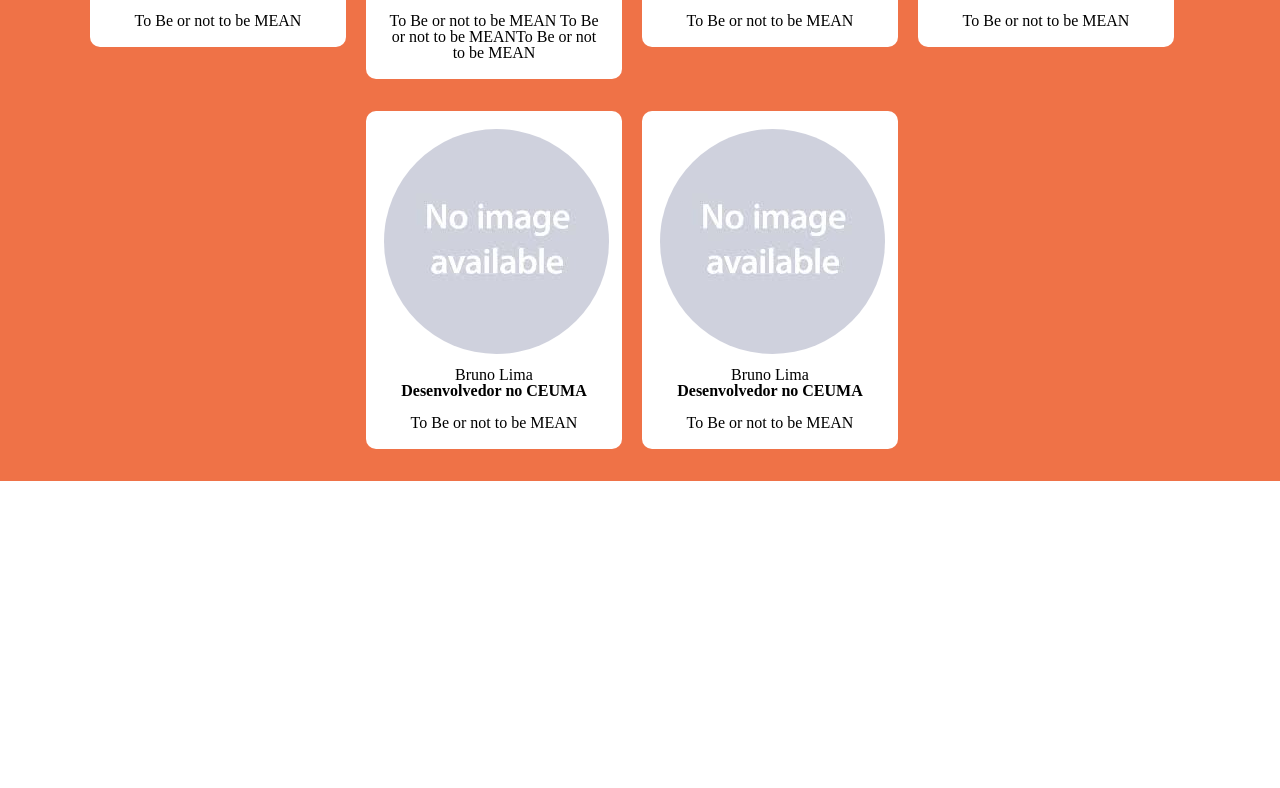
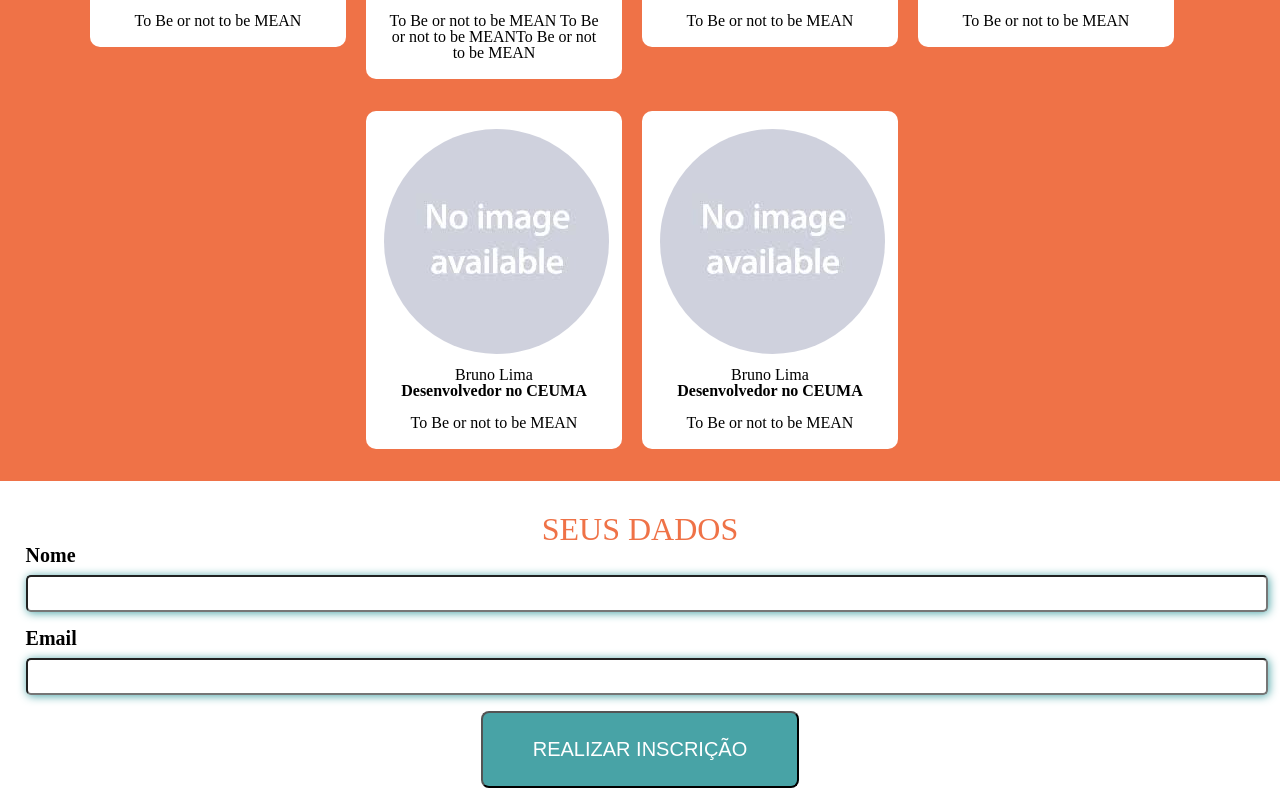
Before and after one commit to brunoamil/projetos-testes, a plain HTML site: page projeto2/index.html in a window 1280 px wide. Shown: the part 1044-1832 px from the top of the page. Before the commit the page ends 1525 px from the top, so only its background shows below. Drawn offline with Linux system fonts and the light colour scheme.

Commit message:
finalizando o formulario de dados

```diff
--- a/projeto2/css/base.css
+++ b/projeto2/css/base.css
@@ -2,3 +2,35 @@
     width: 96%;
     margin: 0 auto;
 }
+
+
+.field {
+    margin-bottom: 16px;
+
+}
+
+.field label {
+    display: block;
+    font-size: 20px;
+    margin-bottom: 10px;
+    font-weight: bold;
+}
+
+.field .field-input {
+    width: 100%;
+    display: block;
+    font-size: 20px;
+    padding: 5px;
+    border-radius: 5px;
+    box-shadow: 1px 1px 10px #48A3A6;
+}
+
+.button {
+    display: inline-block;
+    color: white;
+    text-decoration: none;
+    font-size: 20px;
+    padding: 25px 50px;
+    background-color: #48A3A6;
+    border-radius: 8px;
+}
--- /dev/null
+++ b/projeto2/css/form.css
@@ -0,0 +1,14 @@
+.panel-form {
+    margin-top: 32px;
+}
+
+.panel-form .title {
+    font-size: 32px;
+    color: #EF7247;
+    text-align: center;
+    text-transform: uppercase;
+}
+
+.button-place {
+    text-align: center;
+}
--- a/projeto2/css/header.css
+++ b/projeto2/css/header.css
@@ -48,15 +48,6 @@
     margin-top: 8px;
 }
 
-.header .jumbotron .button {
-    display: inline-block;
-    color: white;
-    text-decoration: none;
-    font-size: 20px;
-    padding: 25px 50px;
-    background-color: #48A3A6;
-    border-radius: 8px;
-}
 
 .header .jumbotron .panel-subscribe {
     margin-top: 28px;
--- a/projeto2/index.html
+++ b/projeto2/index.html
@@ -9,6 +9,7 @@
     <link rel="stylesheet" href="css/header.css">
     <link rel="stylesheet" href="css/about.css">
     <link rel="stylesheet" href="css/speakers.css">
+    <link rel="stylesheet" href="css/form.css">
 
 </head>
 <body>
@@ -101,5 +102,24 @@
             </ul>
         </div>
     </section>
+
+    <section class="panel-form">
+        <div class="container">
+            <h2 class="title">Seus dados</h2>
+            <form>
+                <div class="field">
+                    <label>Nome</label>
+                    <input class="field-input">
+                </div>
+                <div class="field">
+                    <label>Email</label>
+                    <input class="field-input">
+                </div>
+                <div class="button-place">
+                     <button class="button">REALIZAR INSCRIÇÃO</button>
+                </div>
+            </form>
+        </div>
+    </section>
 </body>
 </html>
```
